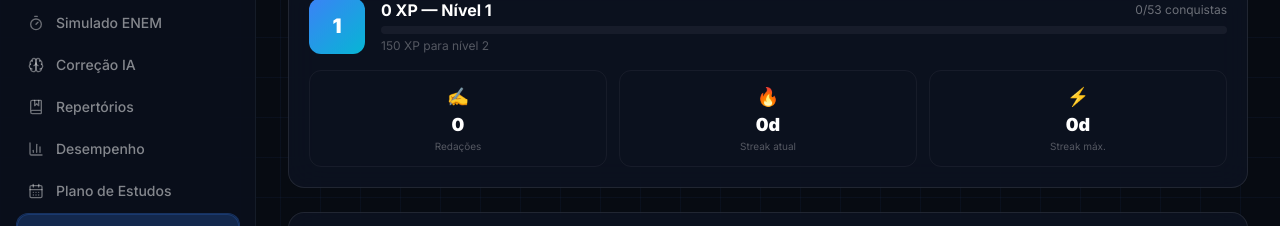
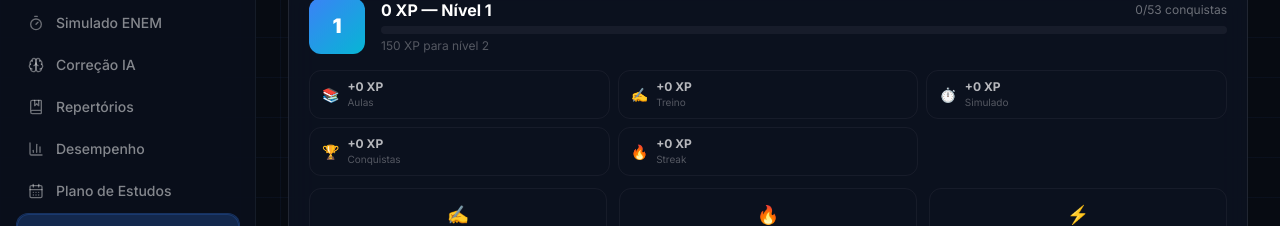
Before and after one commit to DiegoIzeppe/rumonotamil, a Next.js app: page /ranking in a window 1280 px wide. Shown: the part 203-429 px from the top of the page. Built offline with nearby package versions, Linux system fonts and the light colour scheme; no server answers.

Commit message:
feat: sistema de XP completo — aula +50, treino +50, simulado +nota, conquista +50, streak 10d +1000

```diff
--- a/app/(dashboard)/ranking/page.tsx
+++ b/app/(dashboard)/ranking/page.tsx
@@ -1,6 +1,6 @@
 "use client";
 
-import { useState } from "react";
+import { useState, useEffect } from "react";
 import { motion, AnimatePresence } from "framer-motion";
 import { Trophy, Zap, Star, Users, Lock, ChevronDown } from "lucide-react";
 import { useAppStore } from "@/store/app-store";
@@ -107,7 +107,7 @@ function CategorySection({
 }
 
 export default function RankingPage() {
-  const { getXP, getLevel, essayHistory, completedLessonSlugs, currentStreak, maxStreak } = useAppStore();
+  const { getXP, getLevel, essayHistory, completedLessonSlugs, currentStreak, maxStreak, setUnlockedAchievementCount } = useAppStore();
   const xp = getXP();
   const level = getLevel();
 
@@ -117,6 +117,9 @@ export default function RankingPage() {
     currentStreak,
     maxStreak,
   });
+
+  // Sync achievement count so getXP includes achievement XP
+  useEffect(() => { setUnlockedAchievementCount(unlockedKeys.size); }, [unlockedKeys.size]);
 
   const totalAchs = ACHIEVEMENTS.length;
   const unlockedCount = unlockedKeys.size;
@@ -160,6 +163,34 @@ export default function RankingPage() {
               </p>
             </div>
           </div>
+
+          {/* XP breakdown */}
+          {(() => {
+            const lessonXP   = completedLessonSlugs.length * 50;
+            const trainXP    = essayHistory.filter((e) => !e.wasSimulado).length * 50;
+            const simXP      = essayHistory.filter((e) => e.wasSimulado).reduce((s, e) => s + e.score, 0);
+            const achXP      = unlockedKeys.size * 50;
+            const streakXP   = Math.floor(Math.max(currentStreak, maxStreak) / 10) * 1000;
+            return (
+              <div className="grid grid-cols-2 sm:grid-cols-3 gap-2 mb-3">
+                {[
+                  { label: "Aulas", value: `+${lessonXP}`, icon: "📚" },
+                  { label: "Treino", value: `+${trainXP}`, icon: "✍️" },
+                  { label: "Simulado", value: `+${simXP}`, icon: "⏱️" },
+                  { label: "Conquistas", value: `+${achXP}`, icon: "🏆" },
+                  { label: "Streak", value: `+${streakXP}`, icon: "🔥" },
+                ].map((s) => (
+                  <div key={s.label} className="flex items-center gap-2 px-3 py-2 rounded-xl bg-white/3 border border-white/5">
+                    <span className="text-sm">{s.icon}</span>
+                    <div>
+                      <p className="text-xs font-bold text-white/70">{s.value} XP</p>
+                      <p className="text-[10px] text-white/30">{s.label}</p>
+                    </div>
+                  </div>
+                ))}
+              </div>
+            );
+          })()}
 
           {/* Quick stats */}
           <div className="grid grid-cols-3 gap-3">
--- a/store/app-store.ts
+++ b/store/app-store.ts
@@ -57,9 +57,18 @@ interface AppState {
   markLessonComplete: (slug: string) => void;
   isLessonComplete: (slug: string) => boolean;
 
-  // XP: 50 per lesson + (score / 10) per essay
+  // XP breakdown:
+  // +50 per lesson completed
+  // +50 per training essay (wasSimulado = false)
+  // +score per simulado essay (wasSimulado = true)
+  // +50 per achievement unlocked
+  // +1000 per 10-day streak milestone (10d, 20d, 30d...)
   getXP: () => number;
   getLevel: () => number;
+
+  // Synced from ranking page after computing achievements to avoid circular dep
+  unlockedAchievementCount: number;
+  setUnlockedAchievementCount: (n: number) => void;
 
   // Streak tracking
   currentStreak: number;
@@ -137,17 +146,26 @@ export const useAppStore = create<AppState>()(
       isLessonComplete: (slug) => get().completedLessonSlugs.includes(slug),
 
       getXP: () => {
-        const lessonXP = get().completedLessonSlugs.length * 50;
-        const essayXP = get().essayHistory.reduce((sum, e) => sum + Math.round(e.score / 10), 0);
-        return lessonXP + essayXP;
+        const s = get();
+        const lessonXP      = s.completedLessonSlugs.length * 50;
+        const trainingXP    = s.essayHistory.filter((e) => !e.wasSimulado).length * 50;
+        const simuladoXP    = s.essayHistory.filter((e) => e.wasSimulado).reduce((sum, e) => sum + e.score, 0);
+        const achievementXP = s.unlockedAchievementCount * 50;
+        const streakMilestonesXP = Math.floor(Math.max(s.currentStreak, s.maxStreak) / 10) * 1000;
+        return lessonXP + trainingXP + simuladoXP + achievementXP + streakMilestonesXP;
       },
       getLevel: () => {
-        const xp = get().completedLessonSlugs.length * 50 +
-          get().essayHistory.reduce((sum, e) => sum + Math.round(e.score / 10), 0);
-        if (xp >= 1500) return 5;
-        if (xp >= 800) return 4;
-        if (xp >= 400) return 3;
-        if (xp >= 150) return 2;
+        const s = get();
+        const lessonXP      = s.completedLessonSlugs.length * 50;
+        const trainingXP    = s.essayHistory.filter((e) => !e.wasSimulado).length * 50;
+        const simuladoXP    = s.essayHistory.filter((e) => e.wasSimulado).reduce((sum, e) => sum + e.score, 0);
+        const achievementXP = s.unlockedAchievementCount * 50;
+        const streakMilestonesXP = Math.floor(Math.max(s.currentStreak, s.maxStreak) / 10) * 1000;
+        const xp = lessonXP + trainingXP + simuladoXP + achievementXP + streakMilestonesXP;
+        if (xp >= 10000) return 5;
+        if (xp >= 5000)  return 4;
+        if (xp >= 2000)  return 3;
+        if (xp >= 500)   return 2;
         return 1;
       },
 
@@ -178,6 +196,9 @@ export const useAppStore = create<AppState>()(
       userInfo: null,
       setUserInfo: (info) => set({ userInfo: info }),
 
+      unlockedAchievementCount: 0,
+      setUnlockedAchievementCount: (n) => set({ unlockedAchievementCount: n }),
+
       pendingEssayMeta: null,
       setPendingEssayMeta: (m) => set({ pendingEssayMeta: m }),
 
@@ -204,6 +225,7 @@ export const useAppStore = create<AppState>()(
           essayDraft: "",
           studyProfile: null,
           studyPlanTasks: [],
+          unlockedAchievementCount: 0,
         }),
     }),
     {
@@ -220,6 +242,7 @@ export const useAppStore = create<AppState>()(
         lastActivityDate: s.lastActivityDate,
         studyProfile: s.studyProfile,
         studyPlanTasks: s.studyPlanTasks,
+        unlockedAchievementCount: s.unlockedAchievementCount,
       }),
     }
   )
```
